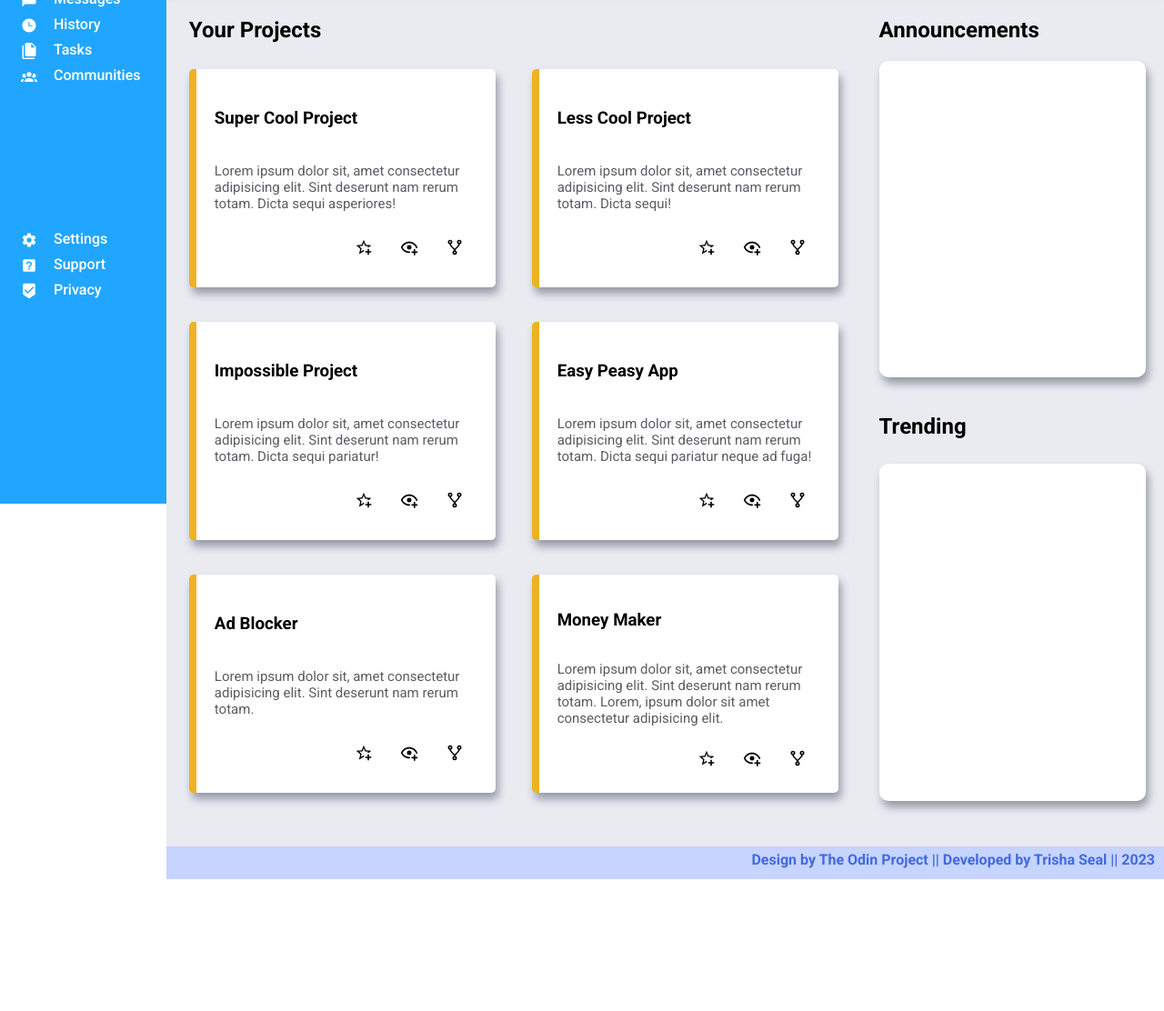
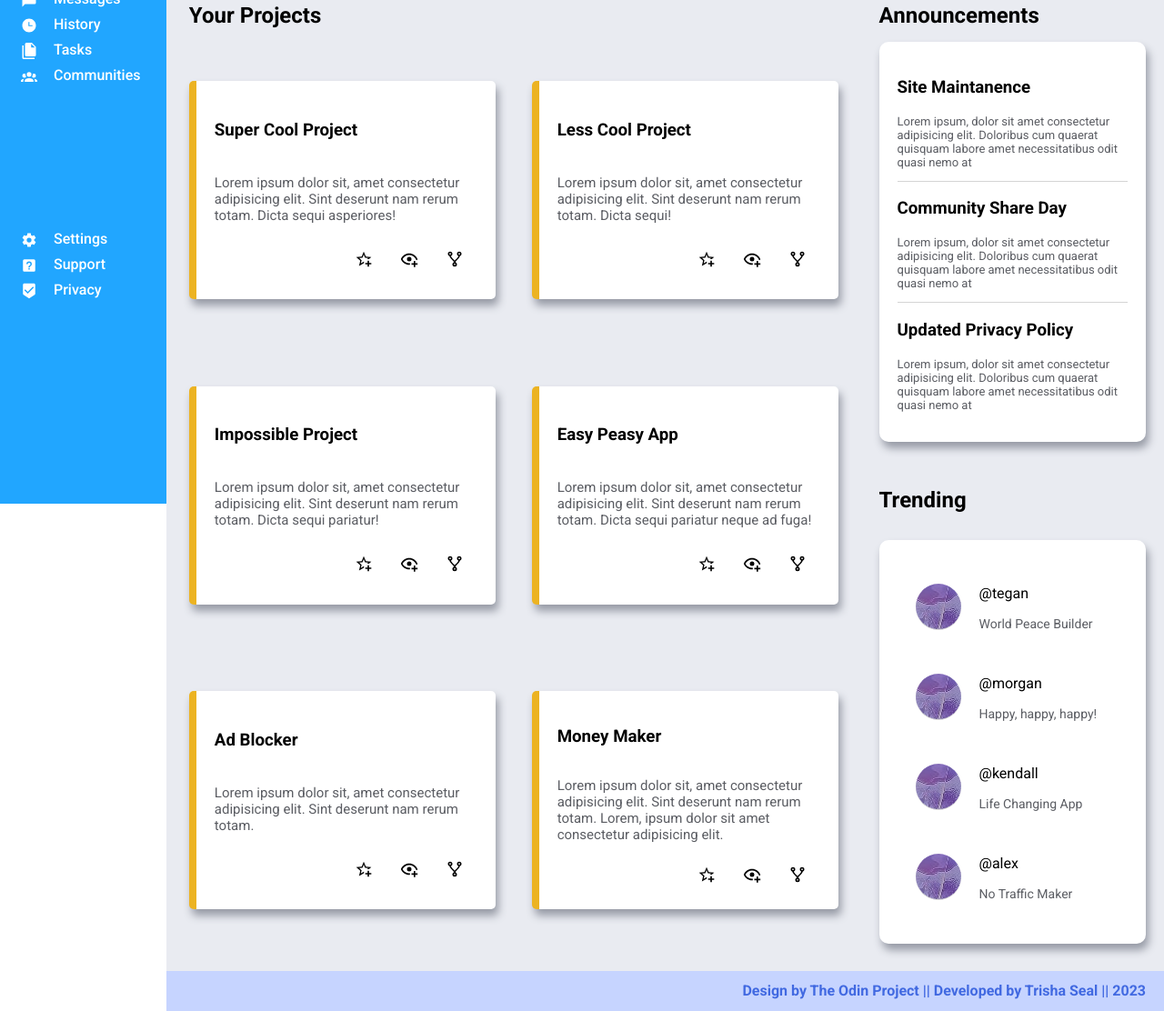
Before and after one commit to EmberTSeal/Admin-Dashboard, a plain HTML site: page index.html in a window 1280 px wide. Shown: the part 246-1358 px from the top of the page at 91% size. Before the commit the page ends 1213 px from the top, so only its background shows below. Drawn offline with Linux system fonts and the light colour scheme.

Commit message:
add trending and announcements

```diff
--- a/index.html
+++ b/index.html
@@ -137,11 +137,53 @@
         </div>
         <div id="announce">
             <h2>Announcements</h2>
-            <div class="card-other"></div>
+            <div class="card-other">
+                <div>
+                    <h3>Site Maintanence</h3>
+                    <p>Lorem ipsum, dolor sit amet consectetur adipisicing elit. Doloribus cum quaerat quisquam labore amet necessitatibus odit quasi nemo at</p>
+                </div>
+                <div>
+                    <h3>Community Share Day</h3>
+                    <p>Lorem ipsum, dolor sit amet consectetur adipisicing elit. Doloribus cum quaerat quisquam labore amet necessitatibus odit quasi nemo at</p>
+                </div>
+                <div>
+                    <h3>Updated Privacy Policy</h3>
+                    <p>Lorem ipsum, dolor sit amet consectetur adipisicing elit. Doloribus cum quaerat quisquam labore amet necessitatibus odit quasi nemo at</p>
+                </div>
+            </div>
         </div>
         <div id="trending">
             <h2>Trending</h2>
-            <div class="card-other"></div>
+            <div class="card-other">
+                <div>
+                    <div class="img"></div>
+                    <div>
+                        <p>@tegan</p>
+                        <p>World Peace Builder</p>
+                    </div>
+                </div>
+                <div>
+                    <div class="img"></div>
+                    <div>
+                        <p>@morgan</p>
+                        <p>Happy, happy, happy!</p>
+                    </div>
+                </div>
+                <div>
+                    <div class="img"></div>
+                    <div>
+                        <p>@kendall</p>
+                        <p>Life Changing App</p>
+                    </div>
+                </div>
+                <div>
+                    <div class="img"></div>
+                    <div>
+                        <p>@alex</p>
+                        <p>No Traffic Maker</p>
+                    </div>
+                </div>
+            </div>
         </div>
     </main>
     <footer>
--- a/style.css
+++ b/style.css
@@ -1,31 +1,31 @@
-body{
+body {
     font-family: 'Roboto', sans-serif;
     min-height: 100vh;
     padding: 0;
     margin: 0;
-    display : grid;
-    grid-template-rows: 2fr 8fr 0.3fr;
+    display: grid;
+    grid-template-rows: 1fr 5fr 0.2fr;
     grid-template-columns: 1fr 6fr;
 }
 
-header{
+header {
     z-index: 2;
     grid-row: 1/2;
-    grid-column : 2/3;
+    grid-column: 2/3;
     display: grid;
     box-shadow: -3px -3px 12px 3px rgb(150, 154, 165);
     grid-template-rows: repeat(2, 0.2fr);
     grid-template-columns: 5fr 2fr 3fr 3fr;
 }
 
-.search{
+.search {
     grid-column: 1/3;
     display: grid;
     grid-template-columns: 1fr 6fr;
     align-items: center;
 }
 
-.search img{
+.search img {
     height: 20px;
     width: 20px;
     vertical-align: middle;
@@ -33,7 +33,7 @@ header{
     margin-right: 10px;
 }
 
-.search input{
+.search input {
     padding: 10px 20px;
     border-radius: 35px;
     border: none;
@@ -41,43 +41,44 @@ header{
     background-color: rgb(210, 213, 221);
 }
 
-.notif{
+.notif {
     grid-column: 3/4;
     grid-row: 1/2;
     justify-self: right;
     align-self: center;
 }
 
-.notif img{
+.notif img {
     height: 20px;
     width: 20px;
 }
 
-.user{
+.user {
     grid-column: 4/5;
     align-self: center;
     justify-self: right;
     margin-right: 80px;
 }
 
-.user .icon>img{
+.user .icon>img {
     height: 50px;
     width: 50px;
     vertical-align: middle;
     margin: 20px;
     clip-path: ellipse(45% 45% at 50% 50%);
 }
-.user .icon{
+
+.user .icon {
     font-weight: 500;
 }
 
-.greetings{
+.greetings {
     grid-column: 1/2;
     display: grid;
     grid-template-columns: 1fr 3fr;
 }
 
-.greetings img{
+.greetings img {
     grid-column: 1/2;
     height: 70px;
     width: 70px;
@@ -86,22 +87,22 @@ header{
     clip-path: ellipse(45% 45% at 50% 50%);
 }
 
-.greetings div{
+.greetings div {
     grid-column: 2/3;
     align-self: center;
 }
 
-.greetings div p{
+.greetings div p {
     margin: 0;
     font-weight: 700;
     font-size: 20px;
 }
 
-.greetings div p:nth-child(1){
+.greetings div p:nth-child(1) {
     font-size: 15px;
 }
 
-.post-menu{
+.post-menu {
     grid-column: 3/5;
     display: grid;
     grid-template-columns: repeat(3, 1fr);
@@ -111,7 +112,7 @@ header{
     margin: 0px 40px;
 }
 
-.post-menu button{
+.post-menu button {
     border-radius: 25px;
     background-color: rgb(33, 166, 255);
     border: none;
@@ -121,7 +122,7 @@ header{
     padding: 10px 0px;
 }
 
-.sidebar{
+.sidebar {
     z-index: 9;
     background-color: rgb(33, 166, 255);
     color: white;
@@ -134,36 +135,36 @@ header{
     padding-left: 15px;
     /* to make the sidebar sticky */
     position: sticky;
-    top:0;
+    top: 0;
     height: 100vh;
 }
 
-.branding img{
+.branding img {
     height: 50px;
     width: 50px;
     vertical-align: middle;
-    padding:0;
+    padding: 0;
     margin-right: 5px;
 }
 
-.branding{
+.branding {
     padding-top: 20px;
     font-weight: 700;
     font-size: 20px;
 }
 
-.navlinks{
+.navlinks {
     padding-left: 8px;
 }
 
-ul{
+ul {
     list-style: none;
     font-weight: 500;
-    padding:0;
+    padding: 0;
 }
 
 
-.navlinks img{
+.navlinks img {
     height: 18px;
     width: 18px;
     margin-right: 18px;
@@ -171,25 +172,25 @@ ul{
     padding: 5px 0px;
 }
 
-a{
+a {
     color: white;
     text-decoration: none;
 }
 
 
 
-main{
+main {
     background-color: rgb(233, 235, 241);
     grid-row: 2/3;
     grid-column: 2/3;
     display: grid;
     grid-template-rows: repeat(2, 1fr);
     grid-template-columns: 5fr 2fr;
-    padding-bottom: 50px;
+    padding-bottom: 30px;
 
 }
 
-#projects{
+#projects {
     grid-row: 1/3;
     grid-column: 1/2;
     display: grid;
@@ -200,29 +201,28 @@ main{
     gap: 20px;
 }
 
-#projects h2{
+#projects h2 {
     grid-row: 1/2;
     grid-column: span 2;
     margin: 30px 0px 0px 0px;
 }
 
-#announce{
+#announce {
     grid-row: 1/2;
     grid-column: 2/3;
     display: grid;
     grid-template-rows: 1fr 6fr;
-    gap: 20px;
     margin-right: 20px;
     margin-bottom: 20px;
 }
 
-#announce h2{
+#announce h2, #trending h2 {
     margin: 30px 20px 0px 0px;
     grid-row: 1/2;
 }
 
 
-#trending{
+#trending {
     grid-column: 2/3;
     grid-row: 2/3;
     display: grid;
@@ -230,7 +230,7 @@ main{
     margin-right: 20px;
 }
 
-.card{
+.card {
     height: 200px;
     width: auto;
     margin-right: 20px;
@@ -244,36 +244,84 @@ main{
     box-shadow: 3px 7px 10px 0px rgb(150, 154, 165);
 }
 
-.card p{
+.card p {
     color: rgb(91, 93, 99);
     font-size: 15px;
 }
 
-main img{
+main img {
     width: 20px;
     height: 20px;
     padding: 10px 15px;
     align-self: flex-end;
 }
 
-main span{
+main span {
     display: flex;
     justify-content: flex-end;
 }
 
-.card-other{
+.card-other {
     width: auto;
     height: auto;
     background-color: white;
     border-radius: 10px;
+    padding: 20px;
     box-shadow: 3px 7px 10px 0px rgb(150, 154, 165);
 }
 
-footer{
+.card-other p {
+    color: rgb(91, 93, 99);
+    font-size: 13px;
+}
+
+.card-other div {
+    border-bottom: 1px solid rgb(212, 212, 212);
+}
+
+.card-other div:last-child{
+    border: none;
+}
+
+#trending .card-other{
+    display: flex;
+    flex-direction: column;
+    justify-content: space-evenly;
+}
+
+#trending .card-other>div{
+    border: none;
+    display: flex;
+    justify-content: flex-start;
+    align-items: center;
+}
+
+#trending .card-other .img{
+    height: 50px;
+    width: 50px;
+    border-radius: 50%;
+    margin: 20px;
+    background-image: url("assets/avatar.png");
+}
+
+
+#trending .card-other p{
+    font-size: 14px;
+}
+
+#trending .card-other p:nth-child(2n+1){
+    font-size: 16px;
+    color: black;
+}
+
+footer {
+    display: flex;
+    align-items: center;
+    justify-content: flex-end;
     color: royalblue;
     font-weight: 700;
     grid-column: 2/3;
     text-align: right;
-    padding: 5px 10px;
+    padding-right: 20px;
     background-color: rgb(198, 212, 255);
 }
```
